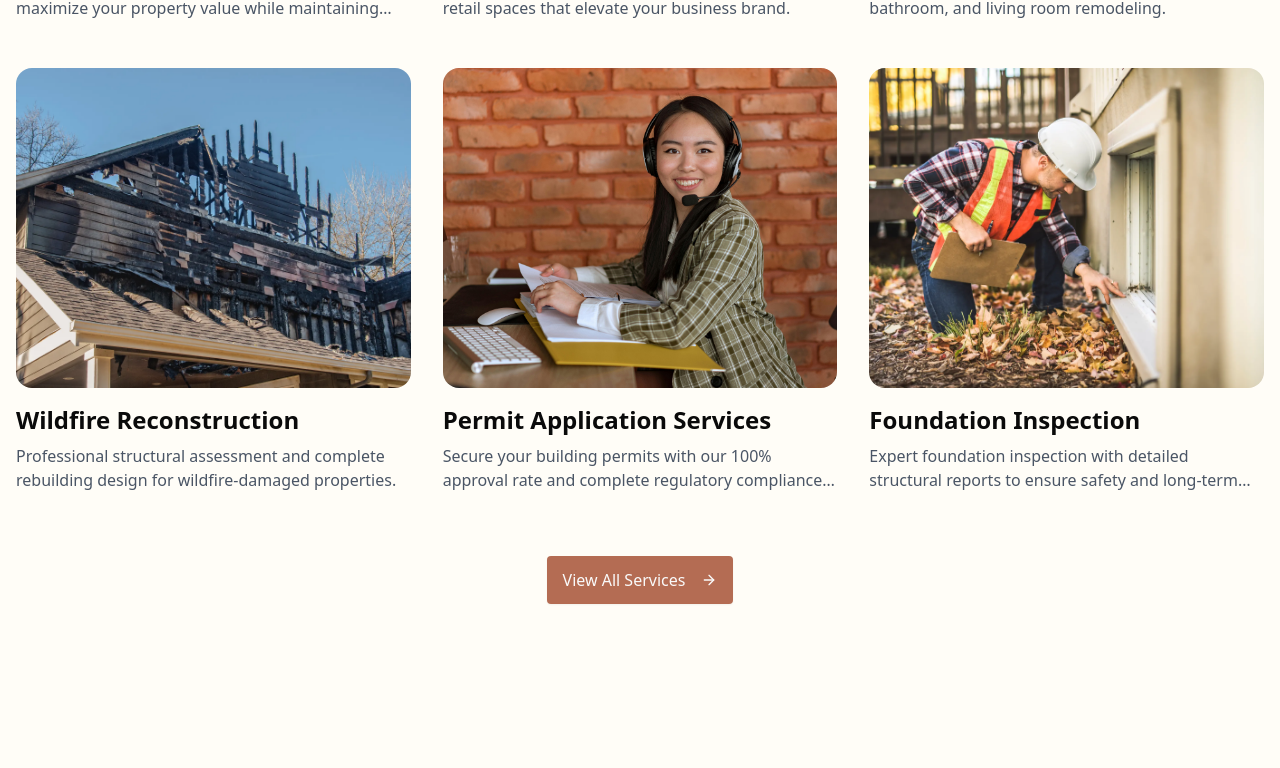
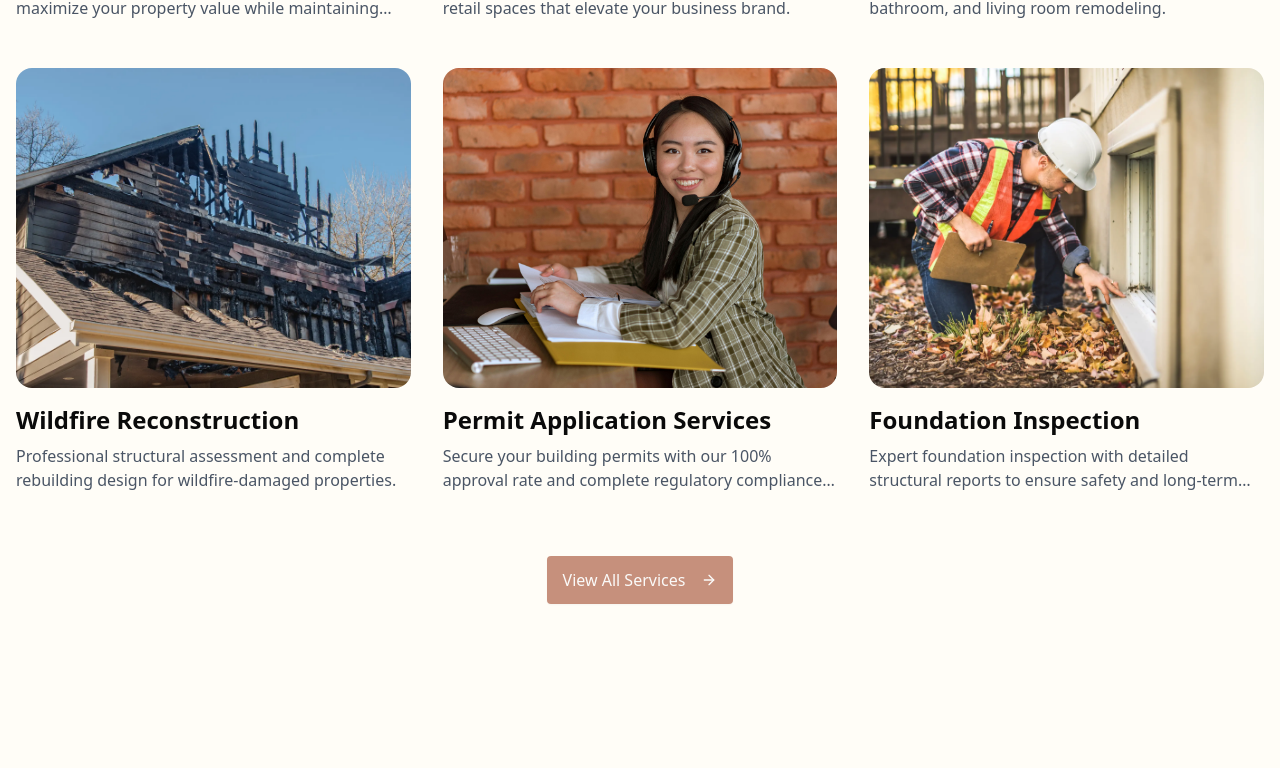
Before and after one commit to stephen198400/ceciliahome-nextjs, a Next.js app: page / in a window 1280 px wide. Shown: the part 3276-4044 px from the top of the page. Built offline with nearby package versions, Linux system fonts and the light colour scheme.

Commit message:
feat: refactor ServiceB component to replace Link with div for improved interactivity and update button styles for better user experience

```diff
--- a/src/components/home/services.tsx
+++ b/src/components/home/services.tsx
@@ -1,7 +1,6 @@
 import { Button } from '@/components/ui/button';
 import { ArrowRight } from 'lucide-react';
 import Image from 'next/image';
-import Link from 'next/link';
 
 const features = [
 	{
@@ -65,10 +64,9 @@ export default function ServiceB() {
 
 				<div className="grid grid-cols-1 md:grid-cols-2 lg:grid-cols-3 gap-x-8 gap-y-12">
 					{features.map((feature) => (
-						<Link
+						<div
 							key={feature.title}
-							href={feature.href}
-							className="group space-y-4 block"
+							className="group space-y-4 block cursor-pointer"
 						>
 							<div className="relative h-80 overflow-hidden rounded-2xl">
 								<Image
@@ -88,21 +86,18 @@ export default function ServiceB() {
 									{feature.description}
 								</p>
 							</div>
-						</Link>
+						</div>
 					))}
 				</div>
 
 				<div className="mt-16 text-center">
 					<Button
-						asChild
 						variant="default"
 						size="lg"
-						className="group rounded bg-button-background py-6 text-md"
+						className="group rounded bg-button-background py-6 text-md cursor-not-allowed opacity-75"
 					>
-						<Link href="/showcase">
-							View All Services
-							<ArrowRight className="ml-2 h-4 w-4 transition-transform duration-200 group-hover:translate-x-1" />
-						</Link>
+						View All Services
+						<ArrowRight className="ml-2 h-4 w-4 transition-transform duration-200 group-hover:translate-x-1" />
 					</Button>
 				</div>
 			</div>
```
